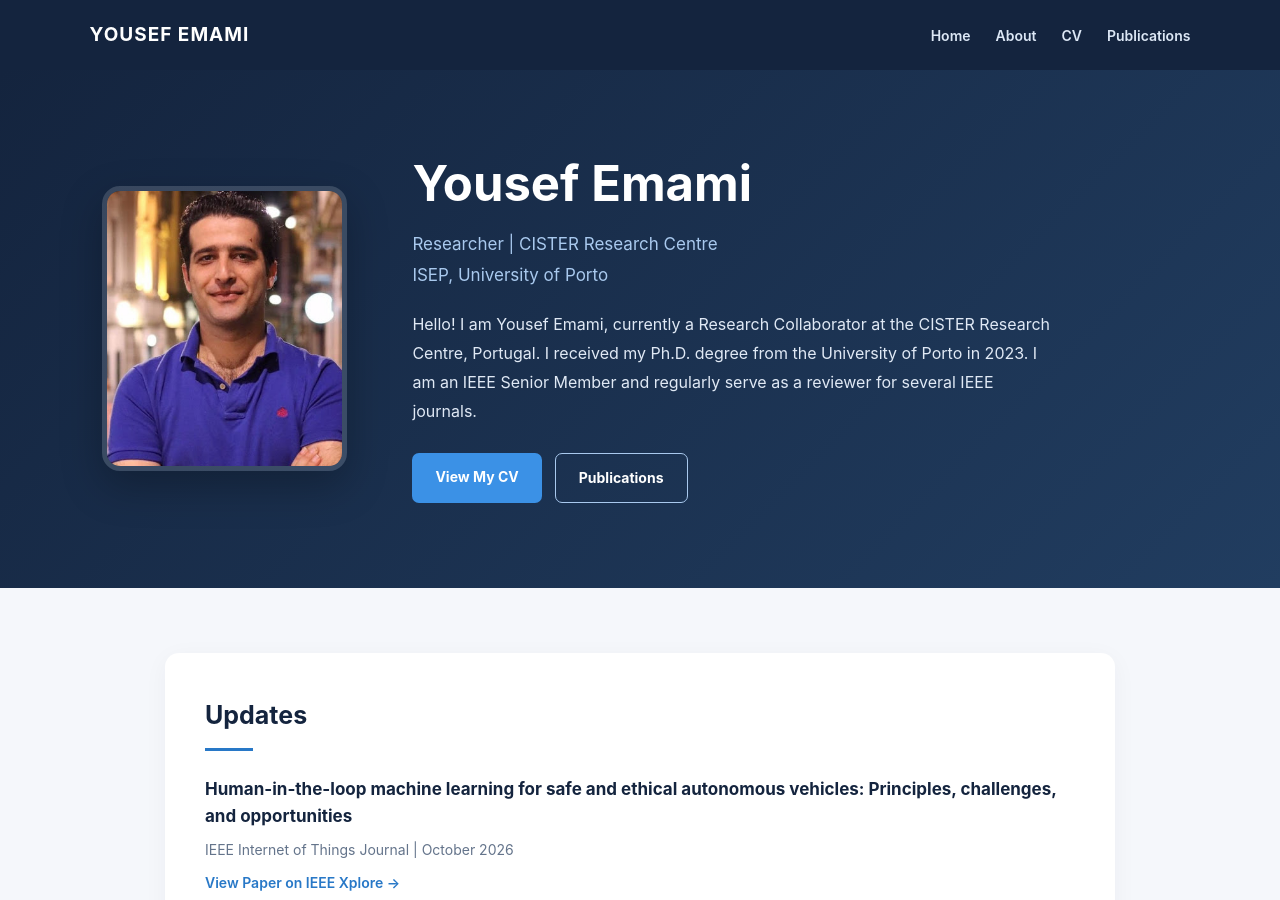
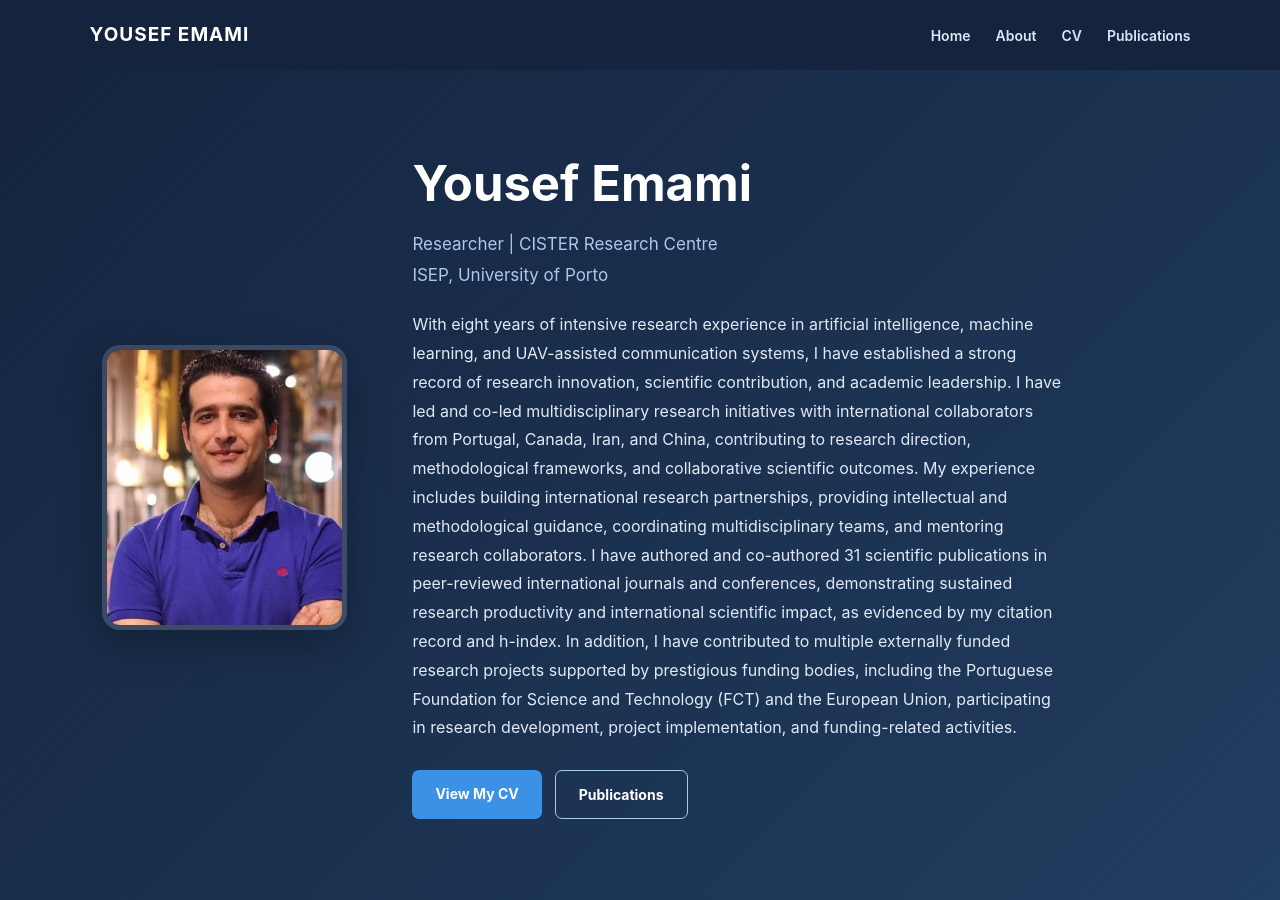
Before and after one commit to gotvandhub/gotvandhub.github.io, a Jekyll site: the page index.html, which Jekyll copies as it is, in a window 1280 px wide and 900 px high. Built offline with Jekyll 4.4.1, drawn with Linux system fonts in a browser that asks for light colours.

Commit message:
Update index.html

```diff
--- a/index.html
+++ b/index.html
@@ -333,9 +333,8 @@
           ISEP, University of Porto
         </p>
          <p class="intro">
-    Hello! I am Yousef Emami, currently a Research Collaborator at the CISTER Research Centre, Portugal.
-    I received my Ph.D. degree from the University of Porto in 2023.
-    I am an IEEE Senior Member and regularly serve as a reviewer for several IEEE journals.
+
+With eight years of intensive research experience in artificial intelligence, machine learning, and UAV-assisted communication systems, I have established a strong record of research innovation, scientific contribution, and academic leadership. I have led and co-led multidisciplinary research initiatives with international collaborators from Portugal, Canada, Iran, and China, contributing to research direction, methodological frameworks, and collaborative scientific outcomes. My experience includes building international research partnerships, providing intellectual and methodological guidance, coordinating multidisciplinary teams, and mentoring research collaborators. I have authored and co-authored 31 scientific publications in peer-reviewed international journals and conferences, demonstrating sustained research productivity and international scientific impact, as evidenced by my citation record and h-index. In addition, I have contributed to multiple externally funded research projects supported by prestigious funding bodies, including the Portuguese Foundation for Science and Technology (FCT) and the European Union, participating in research development, project implementation, and funding-related activities.
         </p>
 
         <div class="hero-buttons">
```
